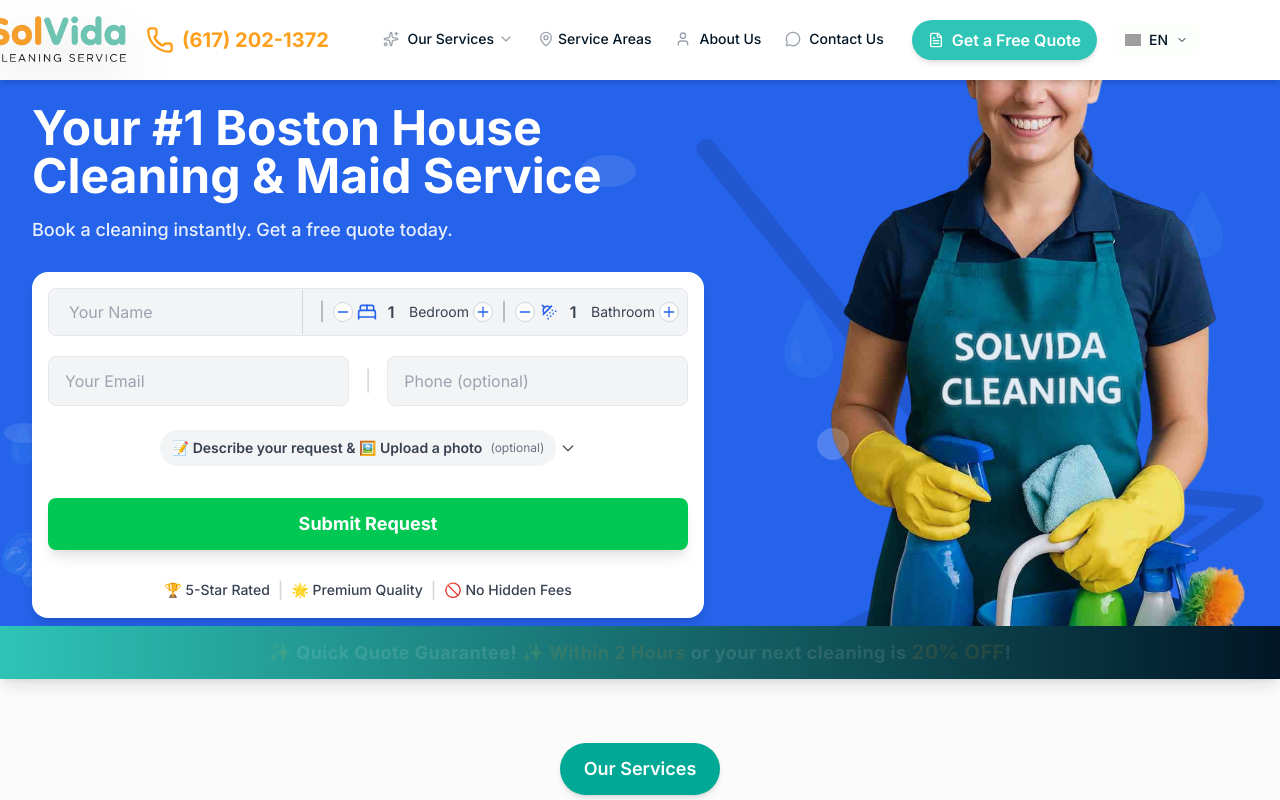
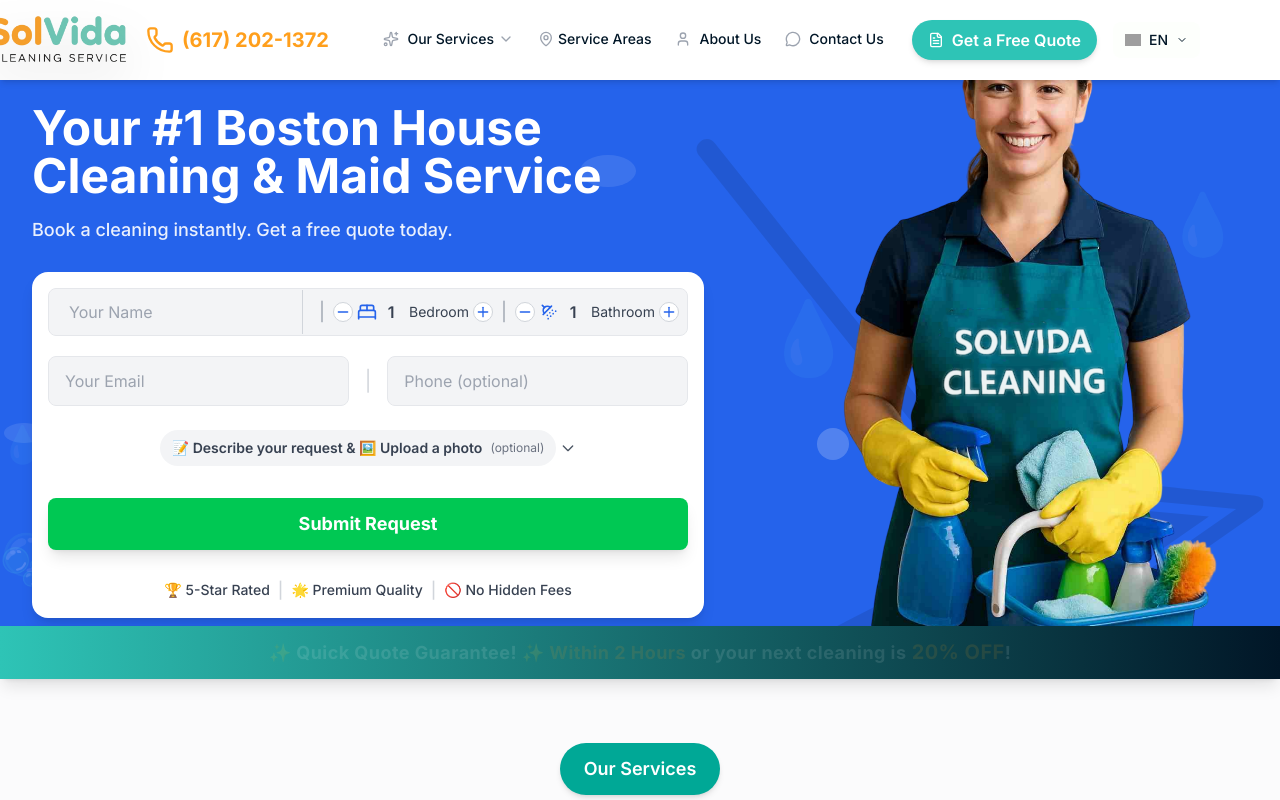
Before and after one commit to volkanmutaf/solvidaclean, a React (Vite) app: page / in a window 1280 px wide. Shown: the top 800 px of the page. Built offline with nearby package versions, Linux system fonts and the light colour scheme; grey boxes are pictures that could not be loaded.

Commit message:
Fix cleaner-woman2.png visibility: correct z-index (z-10), fix overflow, adjust positioning

```diff
--- a/src/components/Hero.jsx
+++ b/src/components/Hero.jsx
@@ -197,7 +197,7 @@
   };
 
   return (
-<section className="w-full bg-[#2563eb] flex items-start justify-center px-2 sm:px-4 md:px-8 relative min-h-[600px] -mt-4 md:-mt-6 z-0 overflow-x-hidden">
+<section className="w-full bg-[#2563eb] flex items-start justify-center px-2 sm:px-4 md:px-8 relative min-h-[600px] -mt-4 md:-mt-6 z-0 overflow-x-hidden overflow-y-visible">
 {/* Decorative bubbles/drops background */}
       <div className="absolute inset-0 w-full h-full z-0 pointer-events-none select-none">
         {/* Decorative SVG background */}
@@ -208,11 +208,11 @@
           draggable={false}
         />
         {/* Maid Image - Absolute positioned on desktop */}
-        <div className="hidden lg:block absolute right-0 top-1/2 -translate-y-1/2 w-[400px] xl:w-[500px] z-5 pointer-events-none">
+        <div className="hidden lg:block absolute right-4 xl:right-8 top-1/2 -translate-y-1/2 w-[350px] xl:w-[450px] 2xl:w-[500px] z-10 pointer-events-none overflow-visible">
           <img
             src="/images/cleaner-woman2.png"
             alt="Professional cleaning staff"
-            className="w-full h-auto object-contain opacity-95"
+            className="w-full h-auto object-contain"
             draggable={false}
             onError={(e) => {
               console.error('Hero maid image failed to load:', e.target.src);
@@ -248,7 +248,7 @@
 
       <div className="relative z-10 w-full max-w-7xl mx-auto flex flex-col lg:flex-row items-start justify-between pt-24 sm:pt-28 md:pt-32 pb-2 gap-y-8 gap-x-6 min-h-[500px] px-2 sm:px-4 md:px-0">
         {/* LEFT CONTENT - This is your form container */}
-        <div className="flex-1 min-w-0 flex flex-col items-start justify-start relative z-20 w-full max-w-full lg:max-w-xl xl:max-w-2xl"> {/* Added relative and z-20 */}
+        <div className="flex-1 min-w-0 flex flex-col items-start justify-start relative z-10 w-full max-w-full lg:max-w-xl xl:max-w-2xl"> {/* Added relative and z-10 */}
           <h1 className="text-white text-2xl sm:text-3xl md:text-5xl font-extrabold leading-tight mb-3 md:mb-4 text-left w-full break-words">
             {t("quoteForm.headline")}
           </h1>
```
